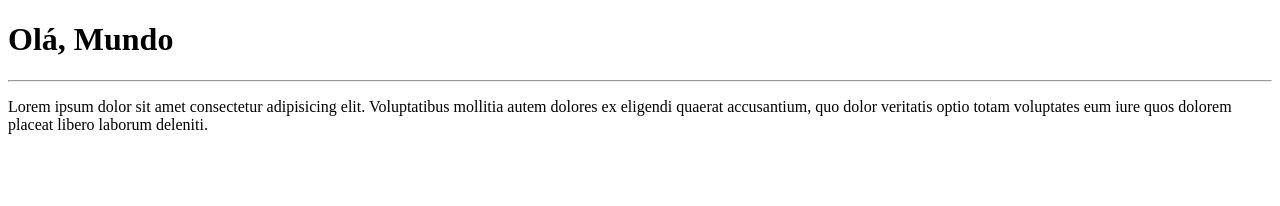
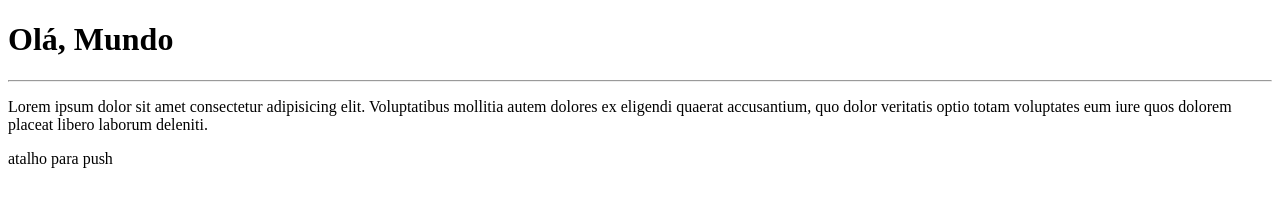
Before and after one commit to abnerdiasrod/olaMundo, a plain HTML site: page site-exemple/index.html in a window 1280 px wide. Drawn offline with Linux system fonts and the light colour scheme.

Commit message:
adicionei um paragrafo

```diff
--- a/site-exemple/index.html
+++ b/site-exemple/index.html
@@ -9,5 +9,6 @@
     <h1>Olá, Mundo</h1>
     <hr>
     <p>Lorem ipsum dolor sit amet consectetur adipisicing elit. Voluptatibus mollitia autem dolores ex eligendi quaerat accusantium, quo dolor veritatis optio totam voluptates eum iure quos dolorem placeat libero laborum deleniti.</p>
+    <p>atalho para push</p>
 </body>
 </html>
```
